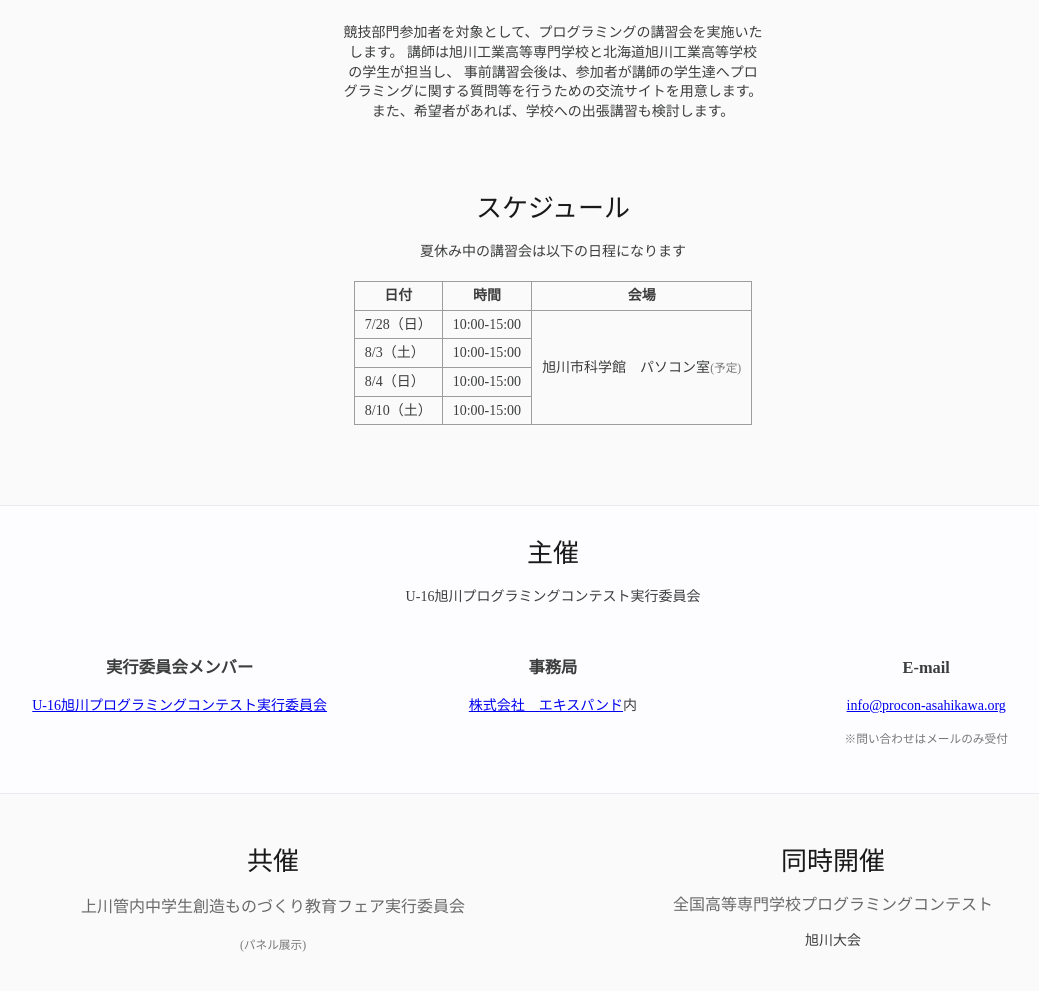
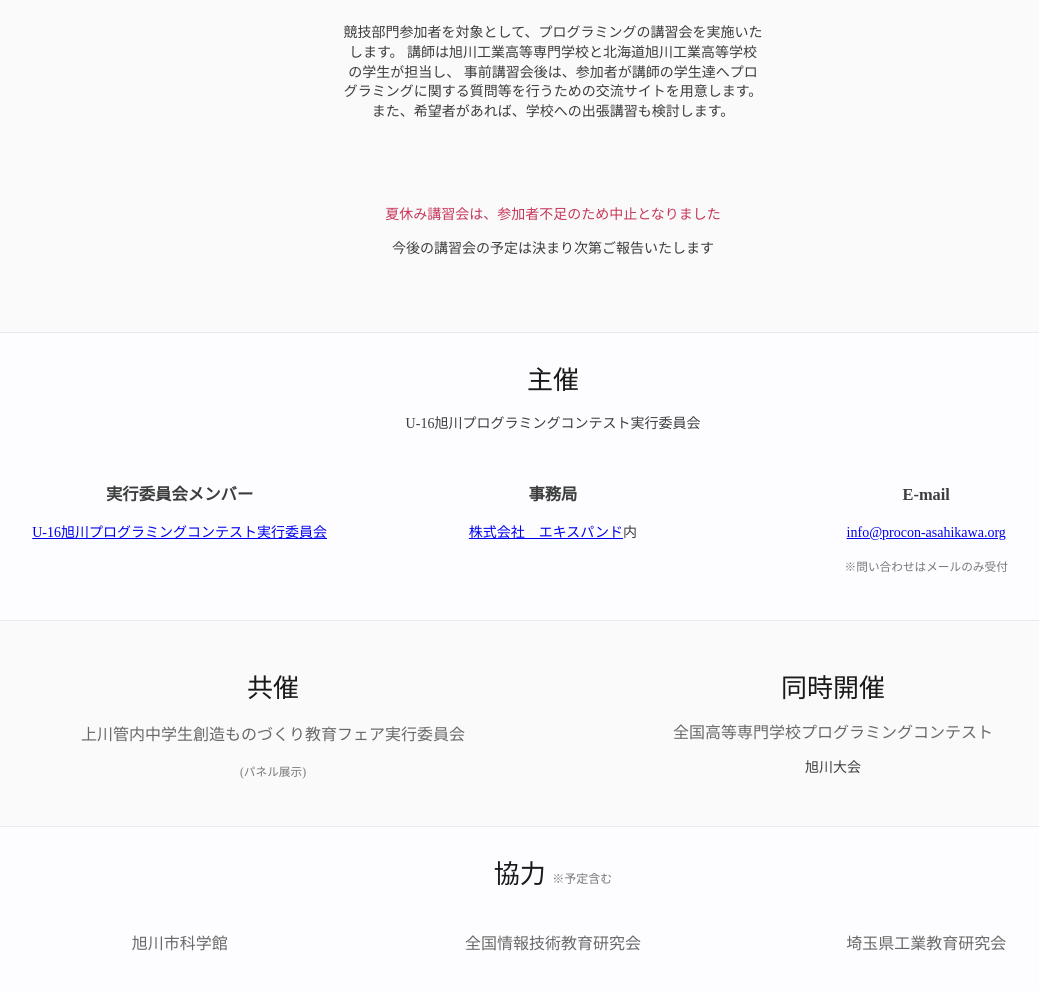
Before and after one commit to AOSC/procon-u16, a plain HTML site: page public/index.html in a window 1280 px wide. Shown: the part 5390-6381 px from the top of the page, without its empty margins (87-1126 px from the left). Drawn offline with Linux system fonts and the light colour scheme.

Commit message:
remove summer lecture schedule

```diff
--- a/public/css/main.css
+++ b/public/css/main.css
@@ -327,6 +327,10 @@ ul.circle {
   border-width: 16px;
   right: 70px;
   margin-left: -16px;
+}
+
+.color-red {
+  color: #c63859;
 }
 
 #info {
--- a/public/index.html
+++ b/public/index.html
@@ -387,34 +387,8 @@
     </header>
 
     <section>
-      <header>
-        <h1>スケジュール</h1>
-        <p>夏休み中の講習会は以下の日程になります</p>
-      </header>
-      <table class='middle-content'>
-        <tr>
-          <th>日付</th>
-          <th>時間</th>
-          <th>会場</th>
-        </tr>
-        <tr>
-          <td>7/28（日）</td>
-          <td>10:00-15:00</td>
-          <td rowspan='4'>旭川市科学館　パソコン室<small>(予定)</small></td>
-        </tr>
-        <tr>
-          <td>8/3（土）</td>
-          <td>10:00-15:00</td>
-        </tr>
-        <tr>
-          <td>8/4（日）</td>
-          <td>10:00-15:00</td>
-        </tr>
-        <tr>
-          <td>8/10（土）</td>
-          <td>10:00-15:00</td>
-        </tr>
-      </table>
+      <p class='color-red'>夏休み講習会は、参加者不足のため中止となりました</p>
+      <p>今後の講習会の予定は決まり次第ご報告いたします</p>
     </section>
   </section>
 
```
